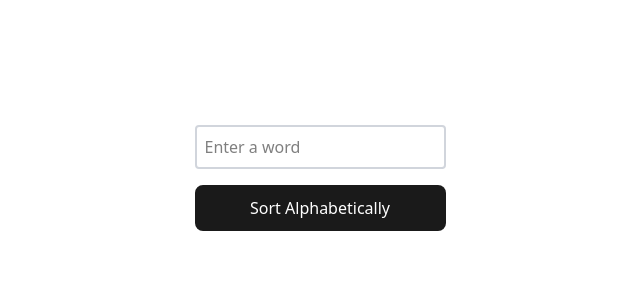
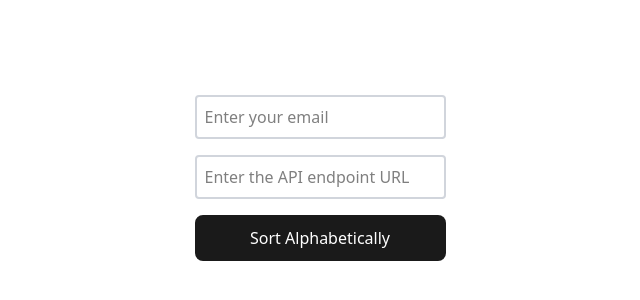
Before and after one commit to Hilton-J/devTask_frontend, a React (Vite) app: page / in a window 1280 px wide. Shown: the part 222-522 px from the top of the page, without its empty margins (320-960 px from the left). Built offline with nearby package versions, Linux system fonts and the light colour scheme.

Commit message:
updated hook

```diff
--- a/src/components/WordSorter.tsx
+++ b/src/components/WordSorter.tsx
@@ -1,38 +1,46 @@
 import { useState } from "react";
 import { usePost } from "../hook/usePost";
-
-interface SortRequest {
-  data: string;
-}
-
 interface SortResponse {
-  word: string[];
+  message: string[];
   error?: string;
 }
 
 const WordSorter = () => {
-  const [inputValue, setInputValue] = useState("");
+  const [email, setEmail] = useState("");
+  const [endpointURL, setEndpointURL] = useState("");
 
-  const { data, loading, error, post } = usePost<SortResponse, SortRequest>(
-    "https://lwandile-dev-task.vercel.app/api/v1/sort",
+  const { data, loading, error, post } = usePost<SortResponse>(
+    "https://yhxzjyykdsfkdrmdxgho.supabase.co/functions/v1/application-task",
   );
 
-  const handleSort = async () => {
-    await post({ data: inputValue });
+  const handleSubmit = async () => {
+    await post(endpointURL, email);
   };
+
+  console.log("Data from usePost:", data);
 
   return (
     <div className="">
       <form className="flex flex-col gap-4">
         <input
-          type="text"
-          value={inputValue}
-          onChange={(e) => setInputValue(e.target.value)}
-          placeholder="Enter a word"
+          type="email"
+          value={email}
+          onChange={(e) => setEmail(e.target.value)}
+          placeholder="Enter your email"
           className="border-2 border-solid border-gray-300 p-2 rounded"
+          required
+        />
+        <input
+          type="url"
+          pattern="^(https?:\/\/)?([\da-z\.-]+)\.([a-z\.]{2,6})([\/\w \.-]*)*\/?$"
+          value={endpointURL}
+          onChange={(e) => setEndpointURL(e.target.value)}
+          placeholder="Enter the API endpoint URL"
+          className="border-2 border-solid border-gray-300 p-2 rounded"
+          required
         />
         <button
-          onClick={handleSort}
+          onClick={handleSubmit}
           disabled={loading}
           type="submit"
           className="bg-blue-500 text-white p-2 rounded"
@@ -42,10 +50,10 @@ const WordSorter = () => {
 
         {error && <p style={{ color: "red" }}>{error}</p>}
 
-        {data?.word && (
+        {data?.message && (
           <div>
             <h3>Result:</h3>
-            <p>{data.word.join(", ")}</p>
+            <p>{data.message.join(", ")}</p>
           </div>
         )}
       </form>
--- a/src/hook/usePost.tsx
+++ b/src/hook/usePost.tsx
@@ -1,32 +1,31 @@
 import { useState } from "react";
-import axios, { type AxiosRequestConfig, AxiosError } from "axios";
+import axios, { type AxiosError } from "axios";
 
-interface PostResult<T, B> {
+interface PostResult<T> {
   data: T | null;
   error: string | null;
   loading: boolean;
-  post: (body: B) => Promise<void>;
+  post: (apiEndpoint: string, email: string) => Promise<void>;
 }
 
-export const usePost = <T, B>(
-  url: string,
-  config?: AxiosRequestConfig,
-): PostResult<T, B> => {
+export const usePost = <T,>(url: string): PostResult<T> => {
   const [data, setData] = useState<T | null>(null);
   const [loading, setLoading] = useState<boolean>(false);
   const [error, setError] = useState<string | null>(null);
 
-  const post = async (body: B) => {
+  const post = async (apiEndpoint: string, email: string) => {
     try {
       setLoading(true);
       setError(null);
 
-      const response = await axios.post<T>(url, body, config);
+      console.log("Response from API:", url);
+      const response = await axios.post<T>(url, { url: apiEndpoint, email });
 
       setData(response.data);
     } catch (err) {
-      const axiosError = err as AxiosError<{ error: string }>;
-      setError(axiosError.response?.data?.error || axiosError.message);
+      const axiosError = err as AxiosError<{ message: string }>;
+      // Accessing the custom error message from your Express server if available
+      setError(axiosError.response?.data?.message || axiosError.message);
     } finally {
       setLoading(false);
     }
```
